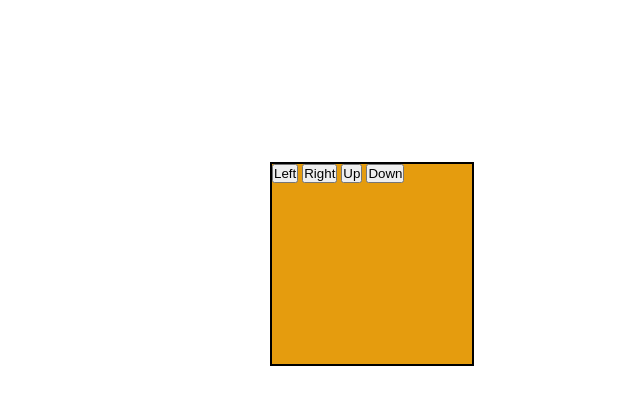
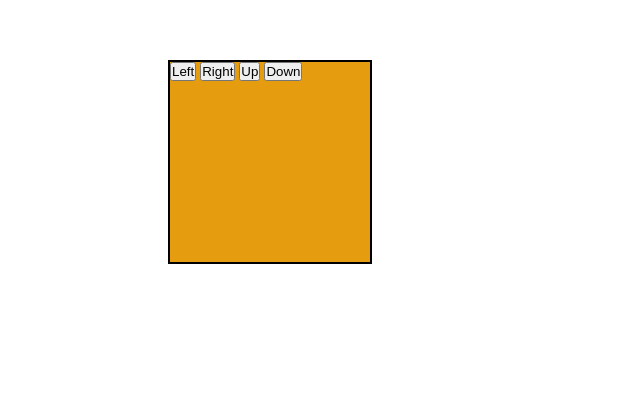
Before and after one commit to MRyzhylo/js_homework, a plain HTML site: page task_4/index.html in a window 1280 px wide. Shown: the part 238-642 px from the top of the page, without its empty margins (370-1010 px from the left). Drawn offline with Linux system fonts and the light colour scheme.

Commit message:
create stable css styles for task 4

```diff
--- a/task_4/style.css
+++ b/task_4/style.css
@@ -4,7 +4,11 @@
 }
 
 body, html {
-    height: 100%;
+    height: 100vh;
+    width: 100vw;
+    display: flex;
+    align-items: center;
+    justify-content: center;
 }
 
 #main_block {
@@ -12,10 +16,6 @@ body, html {
     height: 200px;
     border: 2px solid black;
     position: absolute;
-    left: 50%;
-    top: 50%;
-    right: 50%;
-    bottom: 50%;
     background: #e59c0e;
 }
 
@@ -26,7 +26,7 @@ body, html {
 
 .btn-down {
     bottom: 0 !important;
-    transition: 2s;
+    transition: 2s ;
 }
 
 .btn-left {
```
Also changed, not shown: task_5/index.html (added), task_5/main.js (added), task_5/style.css (added).
